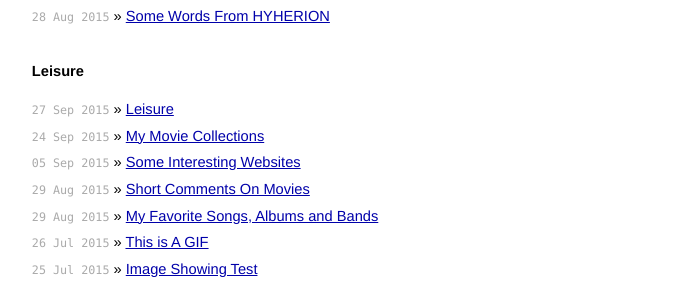
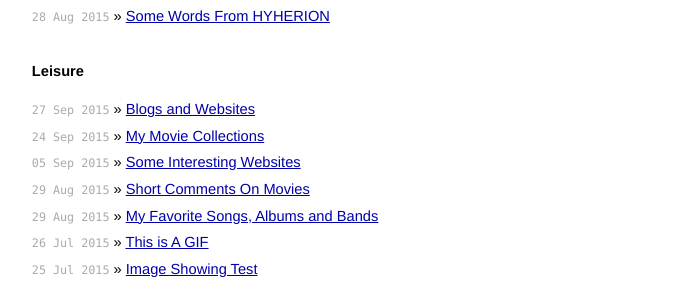
Before and after one commit to handong1587/handong1587.github.io, a Jekyll site: the page built from index.html, in a window 1280 px wide. Shown: the part 1949-2242 px from the top of the page, without its empty margins (300-979 px from the left). Built offline with Jekyll 4.4.1, drawn with Linux system fonts in a browser that asks for light colours; Markdown is read by kramdown in place of the engine named in the settings.

Commit message:
update md

```diff
--- a/_posts/leisure/2015-09-27-blogs-and-websites.md
+++ b/_posts/leisure/2015-09-27-blogs-and-websites.md
@@ -1,7 +1,7 @@
 ---
 layout: post
 categories: leisure
-title: Leisure
+title: Blogs and Websites
 ---
 
 {{ page.title }}
```
